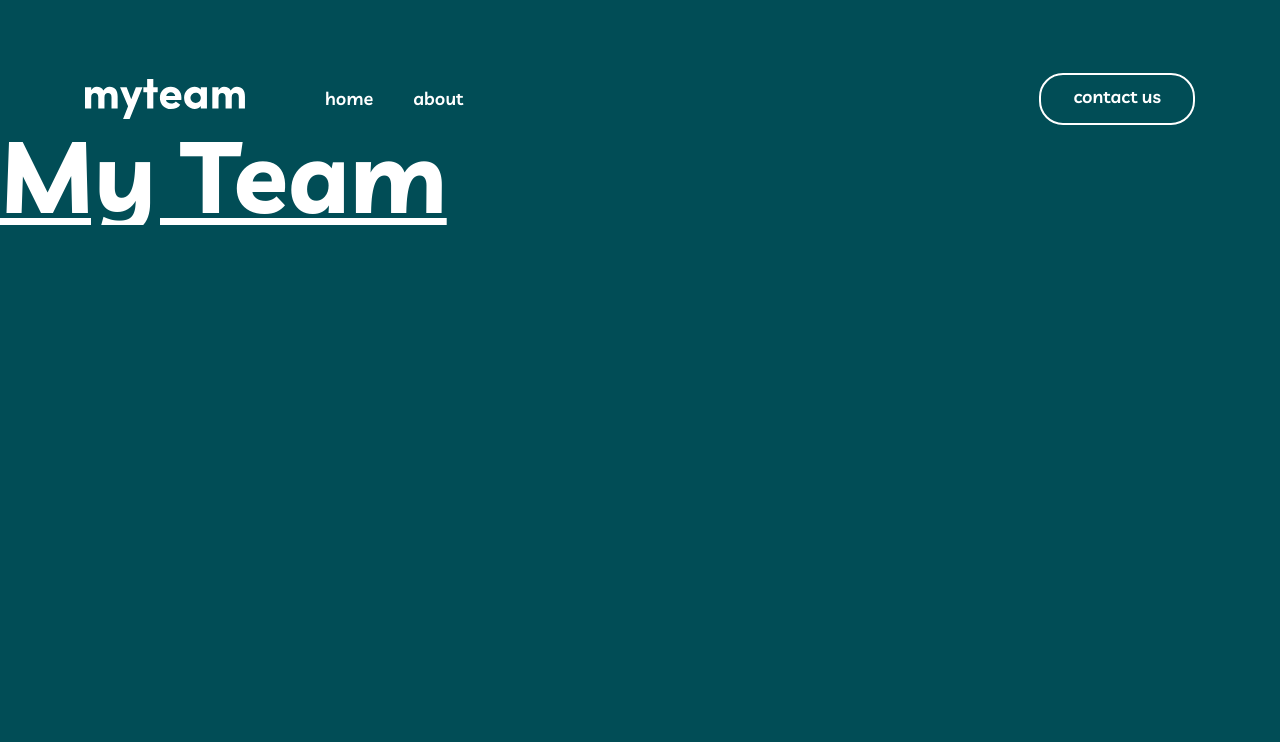
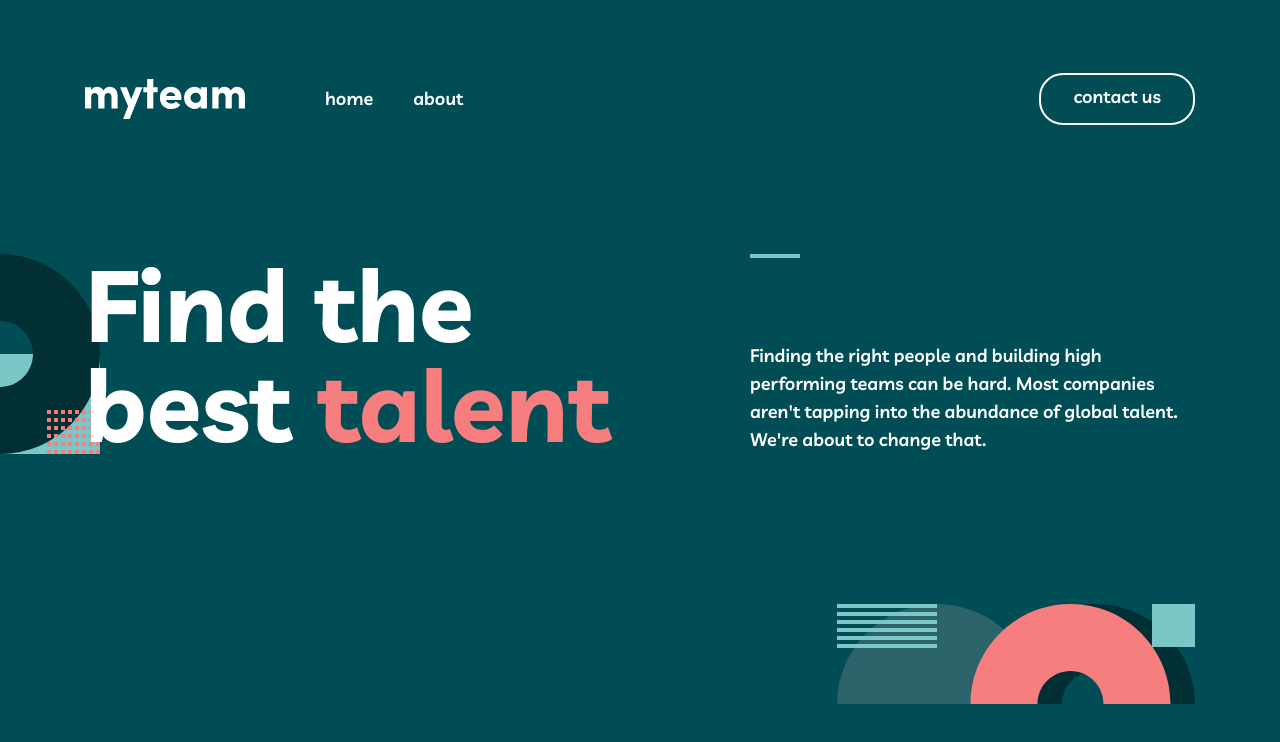
Before and after one commit to mackieva/myteam, a Next.js app: page / in a window 1280 px wide. Shown: the top 742 px of the page. Built offline with nearby package versions, Linux system fonts and the light colour scheme.

Commit message:
home hero

```diff
--- a/app/page.tsx
+++ b/app/page.tsx
@@ -1,3 +1,5 @@
+import HomeHero from '@/components/home/home-hero';
+
 export default function Home() {
-	return <h1 className='h1-lg underline'>My Team</h1>;
+	return <HomeHero />;
 }
--- /dev/null
+++ b/components/home/home-hero.css
@@ -0,0 +1,15 @@
+.copy::before {
+	content: '';
+	height: 4px;
+	display: inline-block;
+	background: linear-gradient(
+		to right,
+		var(--color-mg) 0%,
+		var(--color-mg) 155px,
+		var(--color-rb) 155px,
+		var(--color-rb) 205px,
+		var(--color-mg) 205px,
+		var(--color-mg) 100%
+	);
+	width: 100%;
+}
--- /dev/null
+++ b/components/home/home-hero.tsx
@@ -0,0 +1,66 @@
+import './home-hero.css';
+
+const HomeHero = () => {
+	return (
+		<section className='pt-[129px] relative'>
+			<svg
+				xmlns='http://www.w3.org/2000/svg'
+				width='200'
+				height='200'
+				className='absolute left-[-100px] top-[129px]'
+			>
+				<g fill='none' fill-rule='evenodd'>
+					<path fill='#79C8C7' d='M100 200h100V100H100z' />
+					<path
+						fill='#012F34'
+						d='M100 0C44.772 0 0 44.772 0 100s44.772 100 100 100 100-44.772 100-100S155.228 0 100 0zm0 67c18.225 0 33 14.775 33 33s-14.775 33-33 33-33-14.775-33-33 14.775-33 33-33z'
+					/>
+					<path
+						fill='#F67E7E'
+						d='M196 196v4h4v-4h-4zm-7 0v4h4v-4h-4zm-7 0v4h4v-4h-4zm-7 0v4h4v-4h-4zm-7 0v4h4v-4h-4zm-7 0v4h4v-4h-4zm-7 0v4h4v-4h-4zm-7 0v4h4v-4h-4zm49-8v4h4v-4h-4zm-7 0v4h4v-4h-4zm-7 0v4h4v-4h-4zm-7 0v4h4v-4h-4zm-7 0v4h4v-4h-4zm-7 0v4h4v-4h-4zm-7 0v4h4v-4h-4zm-7 0v4h4v-4h-4zm49-8v4h4v-4h-4zm-7 0v4h4v-4h-4zm-7 0v4h4v-4h-4zm-7 0v4h4v-4h-4zm-7 0v4h4v-4h-4zm-7 0v4h4v-4h-4zm-7 0v4h4v-4h-4zm-7 0v4h4v-4h-4zm35-8v4h4v-4h-4zm-14 0v4h4v-4h-4zm7 0v4h4v-4h-4zm-21 0v4h4v-4h-4zm7 0v4h4v-4h-4zm35 0v4h4v-4h-4zm-7 0v4h4v-4h-4zm-42 0v4h4v-4h-4zm49-8v4h4v-4h-4zm-7 0v4h4v-4h-4zm-7 0v4h4v-4h-4zm-7 0v4h4v-4h-4zm-7 0v4h4v-4h-4zm-7 0v4h4v-4h-4zm-7 0v4h4v-4h-4zm-7 0v4h4v-4h-4zm49-8v4h4v-4h-4zm-7 0v4h4v-4h-4zm-7 0v4h4v-4h-4zm-7 0v4h4v-4h-4zm-7 0v4h4v-4h-4zm-7 0v4h4v-4h-4zm-7 0v4h4v-4h-4zm-7 0v4h4v-4h-4z'
+					/>
+				</g>
+			</svg>
+			<div className='max-w-[1110px] mx-auto pb-[250px] grid grid-cols-[635px_445px] gap-[30px] relative'>
+				<div>
+					<h1 className='h1-lg max-w-[10ch]'>
+						Find the best <span className='text-lc'>talent</span>
+					</h1>
+				</div>
+				<div className='flex flex-col items-start justify-between'>
+					<span className='h-1 w-[50px] bg-rb' />
+					<p className='body-one'>
+						Finding the right people and building high performing teams can be
+						hard. Most companies aren't tapping into the abundance of global
+						talent. We're about to change that.
+					</p>
+				</div>
+				<svg
+					xmlns='http://www.w3.org/2000/svg'
+					width='358'
+					height='100'
+					className='absolute bottom-0 right-[0]'
+				>
+					<g fill='none' fill-rule='evenodd'>
+						<circle cx='100' cy='100' r='100' fill='#2C6269' />
+						<path
+							fill='#012F34'
+							d='M258 0c55.228 0 100 44.772 100 100s-44.772 100-100 100-100-44.772-100-100S202.772 0 258 0zm0 67c-18.225 0-33 14.775-33 33s14.775 33 33 33 33-14.775 33-33-14.775-33-33-33z'
+						/>
+						<path fill='#79C8C7' d='M358 43h-43V0h43z' />
+						<path
+							fill='#F67E7E'
+							d='M233.514 0c55.228 0 100 44.772 100 100s-44.772 100-100 100c-55.229 0-100-44.772-100-100s44.771-100 100-100zm0 67c-18.226 0-33 14.775-33 33s14.774 33 33 33c18.225 0 33-14.775 33-33s-14.775-33-33-33z'
+						/>
+						<path
+							fill='#79C8C7'
+							d='M100 40v4H0v-4h100zm0-8v4H0v-4h100zm0-8v4H0v-4h100zm0-8v4H0v-4h100zm0-8v4H0V8h100zm0-8v4H0V0h100z'
+						/>
+					</g>
+				</svg>
+			</div>
+		</section>
+	);
+};
+
+export default HomeHero;
```
